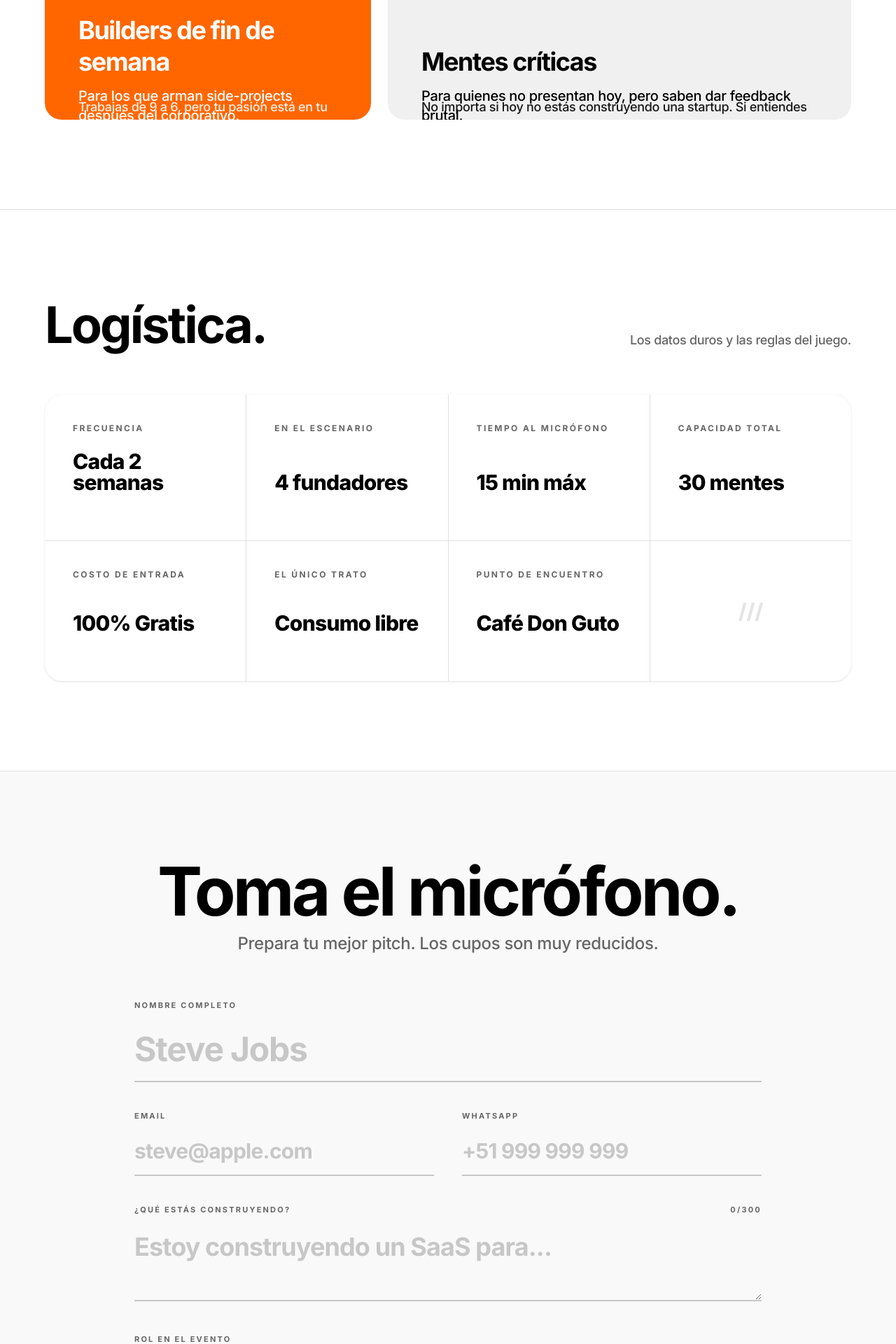
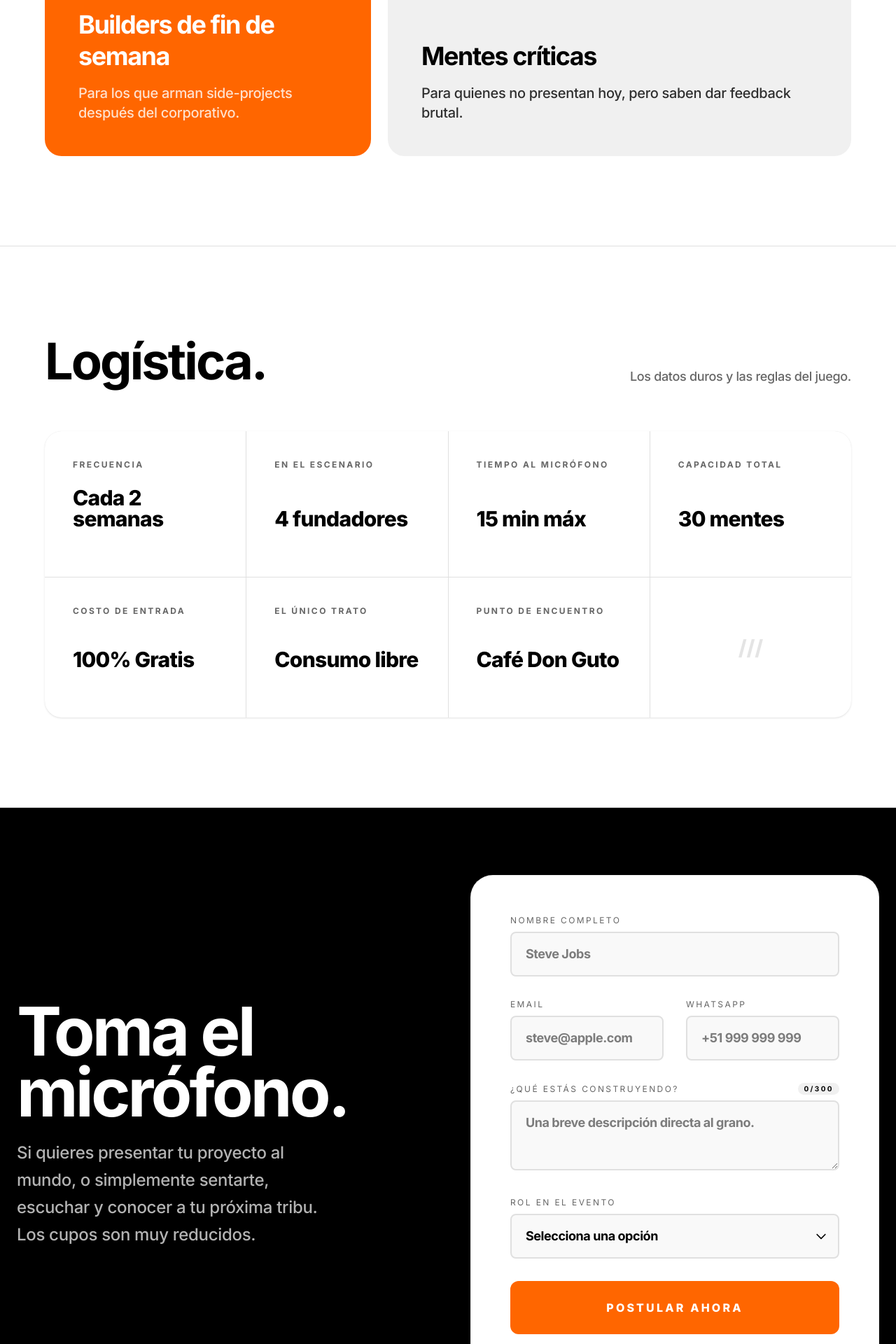
Before and after one commit to saubinaud/shark-circle, a React (Vite) app in the folder pitch-night/: page / in a window 1280 px wide. Shown: the part 7000-8920 px from the top of the page at 70% size. Built offline with nearby package versions, Linux system fonts and the light colour scheme.

Commit message:
fix(ui): responsive forwho grid and brutalist registration form restoration

```diff
--- a/pitch-night/src/components/ForWho.tsx
+++ b/pitch-night/src/components/ForWho.tsx
@@ -1,6 +1,6 @@
 /**
- * ForWho Section — Bento Box & Expandable Modals
- * Highly visual representation of target audience.
+ * ForWho Section — Bento Box & Expandable Modals (Robust Mobile Fix)
+ * Uses grid-template-rows for clean, dynamic height expansion without absolute overlapping.
  */
 
 import { useState } from 'react';
@@ -73,15 +73,12 @@ export default function ForWho() {
                                 onClick={() => setActivePersona(isActive ? null : idx)}
                                 className={`
                   ${persona.colSpan} ${persona.bg} ${persona.text}
-                  relative rounded-3xl p-8 md:p-12 overflow-hidden cursor-pointer transition-all duration-500 ease-[cubic-bezier(0.16,1,0.3,1)]
-                  hover:scale-[0.98] active:scale-[0.95] group
+                  relative rounded-3xl p-8 md:p-12 cursor-pointer transition-all duration-500 ease-[cubic-bezier(0.16,1,0.3,1)]
+                  hover:scale-[0.98] active:scale-[0.95] group overflow-hidden
                 `}
-                                style={{
-                                    minHeight: isActive ? '360px' : '280px' // Expand height gracefully
-                                }}
                             >
                                 {/* Plus Icon that rotates on active */}
-                                <div className="absolute top-6 right-6 md:top-8 md:right-8">
+                                <div className="absolute top-6 right-6 md:top-8 md:right-8 z-10">
                                     <span className={`flex items-center justify-center w-10 h-10 rounded-full bg-black/10 backdrop-blur-md transition-transform duration-500 ${isActive ? 'rotate-45' : 'group-hover:rotate-90'}`}>
                                         <svg width="18" height="18" viewBox="0 0 24 24" fill="none" stroke="currentColor" strokeWidth="2.5" strokeLinecap="round" strokeLinejoin="round">
                                             <line x1="12" y1="5" x2="12" y2="19"></line>
@@ -90,22 +87,26 @@ export default function ForWho() {
                                     </span>
                                 </div>
 
-                                <div className="h-full flex flex-col justify-end">
-                                    <h3 className="text-3xl md:text-4xl font-extrabold tracking-[-0.03em] mb-3 leading-tight pe-12">
-                                        {persona.title}
-                                    </h3>
+                                <div className="flex flex-col h-full justify-between">
+                                    <div className="mb-12" /> {/* Push content down to emulate previous bento sizing without fixed heights */}
+                                    <div>
+                                        <h3 className="text-3xl md:text-4xl font-extrabold tracking-[-0.03em] mb-4 leading-tight pe-12">
+                                            {persona.title}
+                                        </h3>
 
-                                    {/* Container for content switch */}
-                                    <div className="relative">
-                                        {/* Short Description (Fades out when active) */}
-                                        <p className={`text-lg md:text-xl font-medium opacity-80 transition-all duration-500 absolute top-0 left-0 w-full ${isActive ? 'opacity-0 translate-y-4 pointer-events-none' : 'opacity-100 translate-y-0'}`}>
+                                        {/* The Short Description */}
+                                        <p className={`text-lg md:text-xl font-medium transition-opacity duration-300 ${isActive ? 'hidden' : 'block opacity-80'}`}>
                                             {persona.short}
                                         </p>
 
-                                        {/* Detailed Description (Fades in when active) */}
-                                        <p className={`text-base md:text-lg font-medium opacity-90 transition-all duration-500 delay-100 ${isActive ? 'opacity-100 translate-y-0 relative' : 'opacity-0 translate-y-4 absolute top-0 left-0 pointer-events-none'}`}>
-                                            {persona.description}
-                                        </p>
+                                        {/* The Expandable Details using grid-template-rows */}
+                                        <div className={`grid transition-[grid-template-rows,opacity] duration-500 ease-in-out ${isActive ? 'grid-rows-[1fr] opacity-100' : 'grid-rows-[0fr] opacity-0'}`}>
+                                            <div className="overflow-hidden">
+                                                <p className="text-base md:text-lg font-medium opacity-90 pt-2">
+                                                    {persona.description}
+                                                </p>
+                                            </div>
+                                        </div>
                                     </div>
                                 </div>
 
--- a/pitch-night/src/components/RegistrationForm.tsx
+++ b/pitch-night/src/components/RegistrationForm.tsx
@@ -1,5 +1,6 @@
 /**
- * RegistrationForm Section — Dynamic Focus 'Takeover' Experience
+ * RegistrationForm Section — Brutalist Form Restoration
+ * Restoring the 2-column split design with enhanced super-fuchsia/Y-Comb focus states.
  */
 
 import { useState, type FormEvent, type ChangeEvent } from 'react';
@@ -21,9 +22,6 @@ export default function RegistrationForm() {
         proyecto: '',
         participacion: '',
     });
-
-    // Track which input is focused for the takeover effect
-    const [focusedField, setFocusedField] = useState<string | null>(null);
 
     const charCount = formData.proyecto.length;
 
@@ -53,47 +51,45 @@ export default function RegistrationForm() {
 
     if (formState === 'success') {
         return (
-            <section ref={sectionRef} id="registro" className="px-6 py-32 md:py-48 bg-yc-orange text-white">
-                <div className="max-w-2xl mx-auto text-center fade-up">
-                    <div className="inline-flex items-center justify-center w-20 h-20 rounded-full bg-white text-yc-orange mb-8">
-                        <svg width="32" height="32" viewBox="0 0 24 24" fill="none" stroke="currentColor" strokeWidth="3" strokeLinecap="round" strokeLinejoin="round">
-                            <polyline points="20 6 9 17 4 12"></polyline>
-                        </svg>
-                    </div>
-                    <h2 className="text-5xl md:text-7xl font-extrabold mb-6 tracking-[-0.04em] leading-none">
+            <section ref={sectionRef} id="registro" className="px-6 py-20 md:py-32 bg-ink text-white">
+                <div className="max-w-2xl mx-auto text-center">
+                    <div className="fade-up visible border-4 border-yc-orange p-10 md:p-16 rounded-2xl bg-surface-dark">
+                        <h2 className="text-4xl sm:text-6xl font-extrabold mb-5 tracking-tight text-ink">
                             Solicitud recibida.
                         </h2>
-                    <p className="text-white/90 text-xl font-medium max-w-lg mx-auto">
-                        Revisaremos tu perfil. Muy pronto nos pondremos en contacto contigo con tu confirmación.
+                        <p className="text-ink-muted text-lg sm:text-xl font-medium">
+                            Pronto nos pondremos en contacto contigo con los detalles de la próxima edición en Don Guto.
                         </p>
+                    </div>
                 </div>
             </section>
         );
     }
 
-    // The wrapper dims when a field is focused
-    const isFormFocused = focusedField !== null;
+    // Brutalist Input Classes
+    const inputBaseStyle = "w-full px-5 py-4 bg-surface-muted border-2 border-border text-ink text-lg font-bold tracking-tight transition-all duration-200 outline-none";
+    const inputFocusStyle = "focus:bg-white focus:border-black focus:shadow-[4px_4px_0_0_#000] focus:-translate-y-1 focus:-translate-x-1";
 
     return (
-        <section ref={sectionRef} id="registro" className={`px-6 py-24 md:py-32 transition-colors duration-700 ${isFormFocused ? 'bg-ink' : 'bg-surface-muted'} text-ink`}>
-            <div className="max-w-4xl mx-auto">
+        <section ref={sectionRef} id="registro" className="px-6 py-16 md:py-24 bg-ink text-white">
+            <div className="max-w-7xl mx-auto grid grid-cols-1 lg:grid-cols-2 gap-12 lg:gap-16 items-center">
 
-                {/* Animated Header */}
-                <div className={`transition-all duration-700 text-center mb-16 ${isFormFocused ? 'opacity-20 scale-95 blur-sm' : 'opacity-100 scale-100 blur-none'}`}>
-                    <h2 className={`text-6xl md:text-[6rem] font-extrabold tracking-[-0.05em] leading-[0.9] mb-4 ${isFormFocused ? 'text-white' : 'text-ink'}`}>
-                        Toma el micrófono.
+                {/* Copy side (Left) */}
+                <div className="flex flex-col justify-center">
+                    <h2 className="fade-up text-6xl md:text-[6rem] font-extrabold tracking-[-0.05em] leading-[0.9] mb-6 drop-shadow-lg">
+                        Toma el<br />micrófono.
                     </h2>
-                    <p className={`text-lg md:text-2xl font-medium max-w-2xl mx-auto ${isFormFocused ? 'text-white' : 'text-ink-muted'}`}>
-                        Prepara tu mejor pitch. Los cupos son muy reducidos.
+                    <p className="fade-up text-white/70 text-lg md:text-2xl font-medium leading-relaxed max-w-md">
+                        Si quieres presentar tu proyecto al mundo, o simplemente sentarte, escuchar y conocer a tu próxima tribu. Los cupos son muy reducidos.
                     </p>
                 </div>
 
-                {/* Form Takeover Container */}
-                <div className="relative fade-up">
-                    <form onSubmit={handleSubmit} className="flex flex-col gap-8 md:gap-10">
+                {/* Form aside (Right) */}
+                <div className="fade-up bg-surface p-8 md:p-14 text-ink rounded-[2rem] shadow-[0_20px_60px_-15px_rgba(0,0,0,0.5)] border border-border/50">
+                    <form onSubmit={handleSubmit} className="space-y-6 md:space-y-8">
 
-                        <div className={`transition-all duration-500 ${isFormFocused && focusedField !== 'nombre' ? 'opacity-30' : 'opacity-100'}`}>
-                            <label htmlFor="nombre" className={`block text-[11px] font-bold uppercase tracking-[0.2em] mb-2 ${isFormFocused ? 'text-yc-orange' : 'text-ink-muted'}`}>Nombre Completo</label>
+                        <div className="space-y-2">
+                            <label htmlFor="nombre" className="block text-xs font-extra-bold text-ink-muted uppercase tracking-[0.2em]">Nombre Completo</label>
                             <input
                                 type="text"
                                 id="nombre"
@@ -101,20 +97,14 @@ export default function RegistrationForm() {
                                 required
                                 value={formData.nombre}
                                 onChange={handleChange}
-                                onFocus={() => setFocusedField('nombre')}
-                                onBlur={() => setFocusedField(null)}
                                 placeholder="Steve Jobs"
-                                className={`w-full bg-transparent border-b-2 py-4 text-3xl md:text-5xl font-bold tracking-tight transition-all outline-none placeholder:text-ink/20
-                  ${isFormFocused
-                                        ? 'border-white/20 text-white focus:border-yc-orange focus:placeholder:text-white/10'
-                                        : 'border-ink/20 text-ink focus:border-black'}
-                `}
+                                className={`${inputBaseStyle} ${inputFocusStyle} rounded-lg`}
                             />
                         </div>
 
-                        <div className="grid grid-cols-1 sm:grid-cols-2 gap-8 md:gap-10">
-                            <div className={`transition-all duration-500 ${isFormFocused && focusedField !== 'email' ? 'opacity-30' : 'opacity-100'}`}>
-                                <label htmlFor="email" className={`block text-[11px] font-bold uppercase tracking-[0.2em] mb-2 ${isFormFocused ? 'text-yc-orange' : 'text-ink-muted'}`}>Email</label>
+                        <div className="grid grid-cols-1 sm:grid-cols-2 gap-6 md:gap-8">
+                            <div className="space-y-2">
+                                <label htmlFor="email" className="block text-xs font-extra-bold text-ink-muted uppercase tracking-[0.2em]">Email</label>
                                 <input
                                     type="email"
                                     id="email"
@@ -122,16 +112,12 @@ export default function RegistrationForm() {
                                     required
                                     value={formData.email}
                                     onChange={handleChange}
-                                    onFocus={() => setFocusedField('email')}
-                                    onBlur={() => setFocusedField(null)}
                                     placeholder="steve@apple.com"
-                                    className={`w-full bg-transparent border-b-2 py-4 text-2xl md:text-3xl font-bold tracking-tight transition-all outline-none placeholder:text-ink/20
-                    ${isFormFocused ? 'border-white/20 text-white focus:border-yc-orange' : 'border-ink/20 text-ink focus:border-black'}
-                  `}
+                                    className={`${inputBaseStyle} ${inputFocusStyle} rounded-lg`}
                                 />
                             </div>
-                            <div className={`transition-all duration-500 ${isFormFocused && focusedField !== 'whatsapp' ? 'opacity-30' : 'opacity-100'}`}>
-                                <label htmlFor="whatsapp" className={`block text-[11px] font-bold uppercase tracking-[0.2em] mb-2 ${isFormFocused ? 'text-yc-orange' : 'text-ink-muted'}`}>WhatsApp</label>
+                            <div className="space-y-2">
+                                <label htmlFor="whatsapp" className="block text-xs font-extra-bold text-ink-muted uppercase tracking-[0.2em]">WhatsApp</label>
                                 <input
                                     type="tel"
                                     id="whatsapp"
@@ -139,20 +125,16 @@ export default function RegistrationForm() {
                                     required
                                     value={formData.whatsapp}
                                     onChange={handleChange}
-                                    onFocus={() => setFocusedField('whatsapp')}
-                                    onBlur={() => setFocusedField(null)}
                                     placeholder="+51 999 999 999"
-                                    className={`w-full bg-transparent border-b-2 py-4 text-2xl md:text-3xl font-bold tracking-tight transition-all outline-none placeholder:text-ink/20
-                    ${isFormFocused ? 'border-white/20 text-white focus:border-yc-orange' : 'border-ink/20 text-ink focus:border-black'}
-                  `}
+                                    className={`${inputBaseStyle} ${inputFocusStyle} rounded-lg`}
                                 />
                             </div>
                         </div>
 
-                        <div className={`transition-all duration-500 ${isFormFocused && focusedField !== 'proyecto' ? 'opacity-30' : 'opacity-100'}`}>
-                            <label htmlFor="proyecto" className={`flex justify-between text-[11px] font-bold uppercase tracking-[0.2em] mb-2 ${isFormFocused ? 'text-yc-orange' : 'text-ink-muted'}`}>
+                        <div className="space-y-2">
+                            <label htmlFor="proyecto" className="flex justify-between items-center text-xs font-extra-bold text-ink-muted uppercase tracking-[0.2em]">
                                 <span>¿Qué estás construyendo?</span>
-                                <span className={`${charCount > MAX_DESCRIPTION_CHARS * 0.9 ? 'text-red-500' : ''}`}>
+                                <span className={`text-[10px] font-bold px-2 py-0.5 rounded-full ${charCount > MAX_DESCRIPTION_CHARS * 0.9 ? 'bg-red-100 text-red-600' : 'bg-surface-dark text-ink'}`}>
                                     {charCount}/{MAX_DESCRIPTION_CHARS}
                                 </span>
                             </label>
@@ -162,60 +144,51 @@ export default function RegistrationForm() {
                                 required
                                 value={formData.proyecto}
                                 onChange={handleChange}
-                                onFocus={() => setFocusedField('proyecto')}
-                                onBlur={() => setFocusedField(null)}
-                                placeholder="Estoy construyendo un SaaS para..."
-                                className={`w-full bg-transparent border-b-2 py-4 text-2xl md:text-4xl font-bold tracking-tight transition-all outline-none min-h-[120px] resize-none placeholder:text-ink/20
-                  ${isFormFocused ? 'border-white/20 text-white focus:border-yc-orange focus:placeholder:text-white/10' : 'border-ink/20 text-ink focus:border-black'}
-                `}
+                                placeholder="Una breve descripción directa al grano."
+                                className={`${inputBaseStyle} ${inputFocusStyle} rounded-lg min-h-[120px] resize-none`}
                             />
                         </div>
 
-                        <div className={`transition-all duration-500 ${isFormFocused && focusedField !== 'participacion' ? 'opacity-30' : 'opacity-100'}`}>
-                            <label htmlFor="participacion" className={`block text-[11px] font-bold uppercase tracking-[0.2em] mb-2 ${isFormFocused ? 'text-yc-orange' : 'text-ink-muted'}`}>Rol en el evento</label>
+                        <div className="space-y-2">
+                            <label htmlFor="participacion" className="block text-xs font-extra-bold text-ink-muted uppercase tracking-[0.2em]">Rol en el evento</label>
+                            <div className="relative">
                                 <select
                                     id="participacion"
                                     name="participacion"
                                     required
                                     value={formData.participacion}
                                     onChange={handleChange}
-                                onFocus={() => setFocusedField('participacion')}
-                                onBlur={() => setFocusedField(null)}
-                                className={`w-full bg-transparent border-b-2 py-4 text-xl md:text-2xl font-bold tracking-tight transition-all outline-none appearance-none cursor-pointer
-                  ${isFormFocused ? 'border-white/20 text-white focus:border-yc-orange' : 'border-ink/20 text-ink focus:border-black'}
-                `}
-                                style={{
-                                    // Safari/Chrome standard overriding for unstyled selects in dark mode
-                                    color: (isFormFocused && !formData.participacion) ? 'rgba(255,255,255,0.2)' : (isFormFocused ? 'white' : 'inherit')
-                                }}
+                                    className={`${inputBaseStyle} ${inputFocusStyle} rounded-lg appearance-none cursor-pointer pr-12`}
                                 >
-                                <option value="" disabled className="text-black bg-white">Selecciona una opción</option>
-                                <option value="presentar" className="text-black bg-white">Quiero entrar al sorteo para hacer un Pitch</option>
-                                <option value="asistir" className="text-black bg-white">Solo quiero escuchar y aportar feedback</option>
-                                <option value="ambas" className="text-black bg-white">Me anoto a ambas</option>
+                                    <option value="" disabled>Selecciona una opción</option>
+                                    <option value="presentar">Quiero entrar al sorteo para hacer un Pitch</option>
+                                    <option value="asistir">Solo quiero escuchar y ser parte de la audiencia</option>
+                                    <option value="ambas">Abierto a ambas cosas</option>
                                 </select>
+                                <div className="absolute inset-y-0 right-0 flex items-center px-4 pointer-events-none text-ink">
+                                    <svg className="w-5 h-5" fill="none" stroke="currentColor" viewBox="0 0 24 24"><path strokeLinecap="round" strokeLinejoin="round" strokeWidth="2" d="M19 9l-7 7-7-7"></path></svg>
+                                </div>
+                            </div>
                         </div>
 
                         {formState === 'error' && (
-                            <div className="bg-red-50 text-red-700 px-6 py-4 text-sm font-bold border-l-4 border-red-500 rounded-r-lg mt-4 shadow-sm">
-                                Hubo un error de conexión. Por favor, intenta enviar nuevamente.
+                            <div className="bg-red-50 text-red-700 px-6 py-4 text-sm font-bold border-l-4 border-red-500 rounded-r-lg shadow-sm">
+                                Hubo un error de conexión. Por favor, intenta de nuevo.
                             </div>
                         )}
 
-                        <div className={`transition-all duration-700 mt-8 ${isFormFocused ? 'opacity-100 translate-y-0' : 'opacity-90'}`}>
                         <button
                             type="submit"
                             disabled={formState === 'submitting'}
-                                className="w-full bg-yc-orange text-white py-6 md:py-8 text-sm md:text-base font-extrabold uppercase tracking-[0.2em] rounded-2xl hover:scale-[1.02] active:scale-[0.98] hover:bg-yc-orange-hover transition-all flex items-center justify-center cursor-pointer shadow-xl shadow-yc-orange/20"
+                            className="w-full bg-yc-orange text-white py-6 text-sm md:text-base font-extrabold uppercase tracking-[0.2em] rounded-xl hover:-translate-y-1 hover:shadow-[4px_4px_0_0_#FFF] hover:bg-yc-orange-hover border-2 border-transparent hover:border-white transition-all duration-300 flex items-center justify-center gap-3 mt-4 disabled:opacity-50 cursor-pointer active:translate-y-0 active:shadow-none"
                         >
                             {formState === 'submitting' ? (
-                                    <span className="flex items-center gap-3">
+                                <>
                                     <svg className="animate-spin h-5 w-5 text-white" xmlns="http://www.w3.org/2000/svg" fill="none" viewBox="0 0 24 24"><circle className="opacity-25" cx="12" cy="12" r="10" stroke="currentColor" strokeWidth="4"></circle><path className="opacity-75" fill="currentColor" d="M4 12a8 8 0 018-8V0C5.373 0 0 5.373 0 12h4zm2 5.291A7.962 7.962 0 014 12H0c0 3.042 1.135 5.824 3 7.938l3-2.647z"></path></svg>
-                                        Enviando solicitud...
-                                    </span>
-                                ) : 'Enviar Aplicación'}
+                                    Enviando...
+                                </>
+                            ) : 'Postular ahora'}
                         </button>
-                        </div>
 
                     </form>
                 </div>
```
Lines whose indentation alone changed are shown as unchanged.
